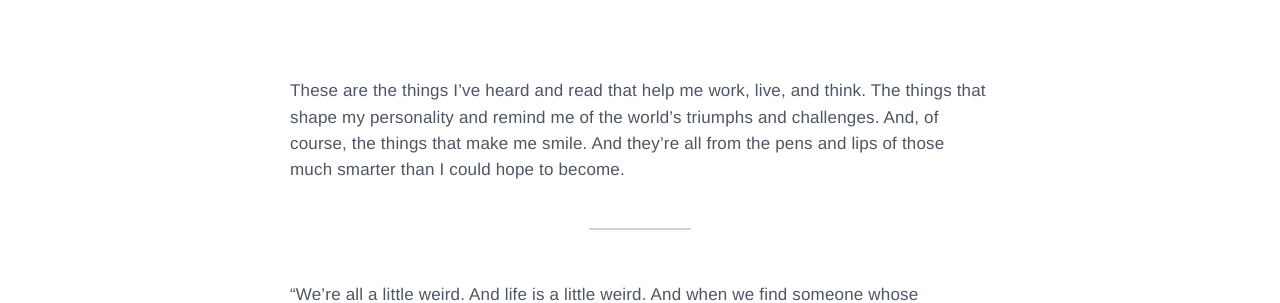
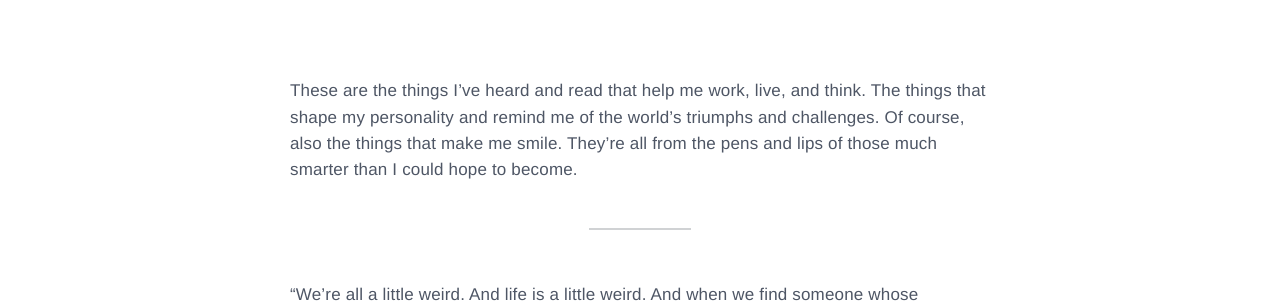
Before and after one commit to last-dev/jdl.io, a Jekyll site: the page built from quotes.md, in a window 1280 px wide. Shown: the part 313-616 px from the top of the page. Built offline with Jekyll 4.4.1, drawn with Linux system fonts in a browser that asks for light colours; nearby versions of some CDN libraries.

Commit message:
Fixed grammar

```diff
--- a/quotes.md
+++ b/quotes.md
@@ -4,7 +4,7 @@ title: Quotes
 active: quotes
 ---
 
-These are the things I’ve heard and read that help me work, live, and think. The things that shape my personality and remind me of the world's triumphs and challenges. And, of course, the things that make me smile. And they’re all from the pens and lips of those much smarter than I could hope to become.
+These are the things I’ve heard and read that help me work, live, and think. The things that shape my personality and remind me of the world's triumphs and challenges. Of course, also the things that make me smile. They’re all from the pens and lips of those much smarter than I could hope to become.
 
 <hr>
 
```
